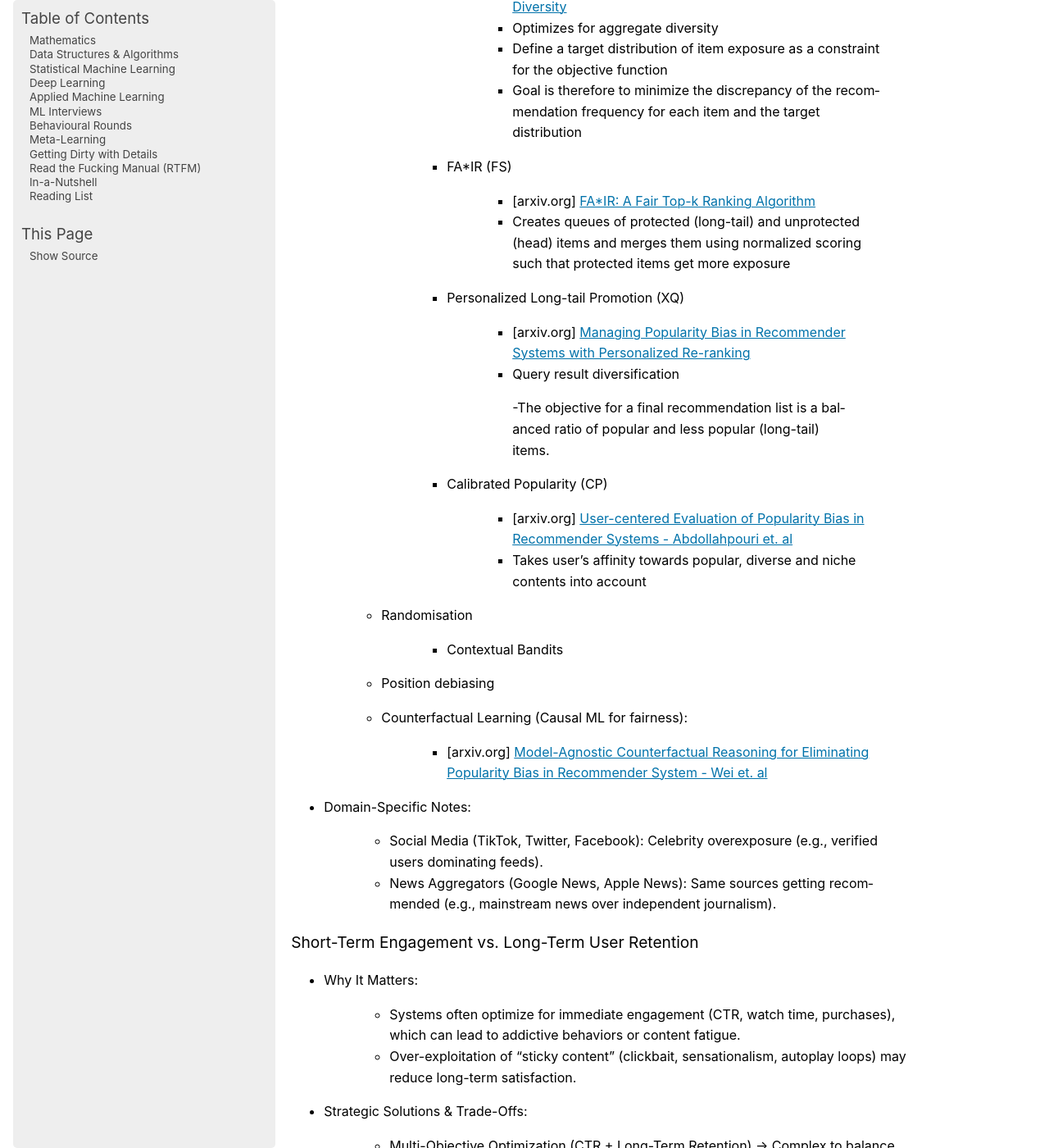
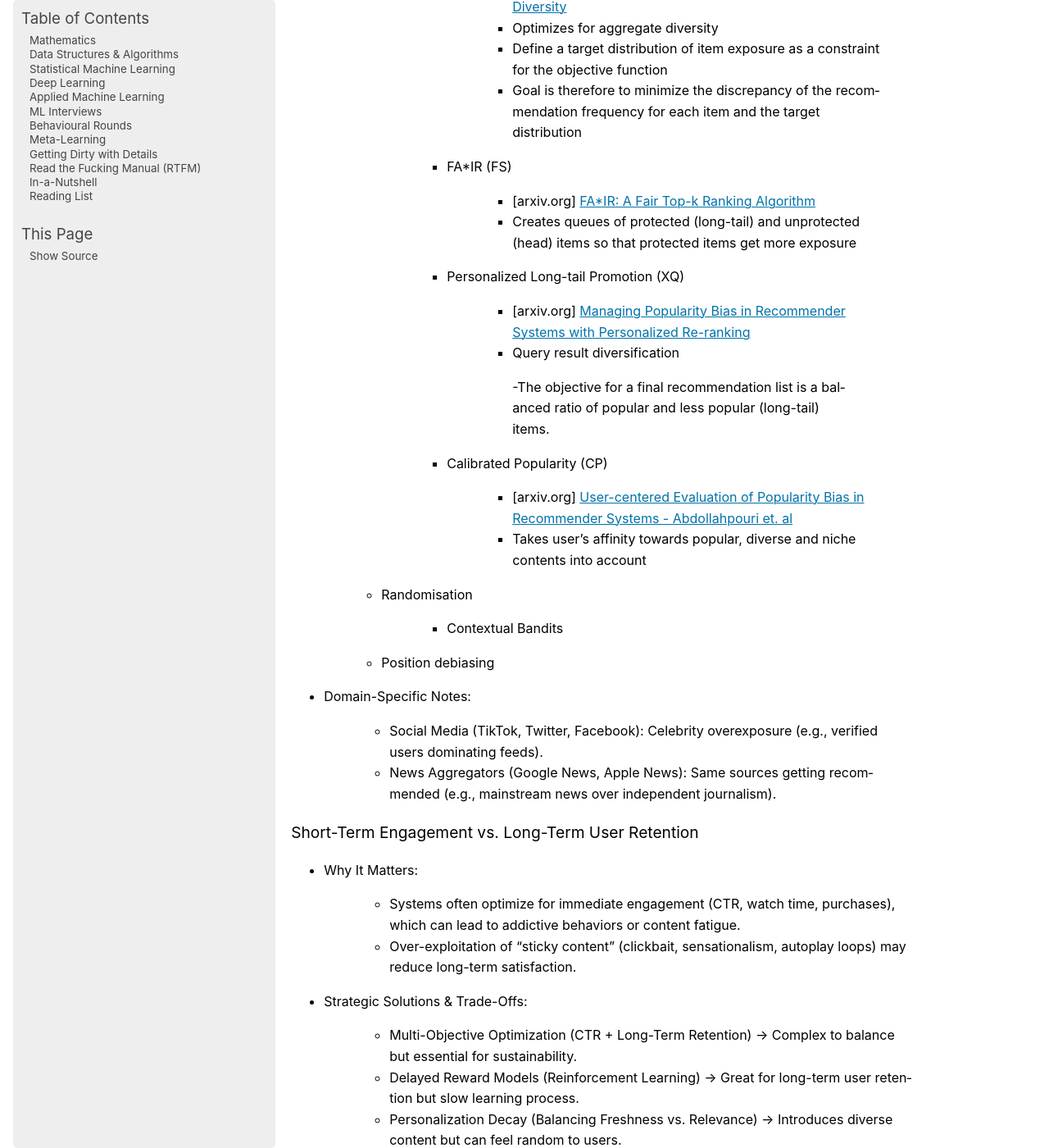
Before and after one commit to uselesstechjunks/leetcode, a Sphinx documentation site: the page built from docs/source/applied/methods/rank.rst, in a window 1280 px wide and 1400 px high, scrolled down 25580 px. Shown: the whole window at 82% size. Built offline with Sphinx 7.4.7, drawn with Linux system fonts in a browser that asks for light colours; pages that are not in the unit, such as notebooks, are missing from menus.

Commit message:
Update rank.rst

```diff
--- a/docs/source/applied/methods/rank.rst
+++ b/docs/source/applied/methods/rank.rst
@@ -880,7 +880,7 @@ Popularity Bias & Feedback Loops
 		- FA*IR (FS)
 
 			- [arxiv.org] `FA*IR: A Fair Top-k Ranking Algorithm <https://arxiv.org/abs/1706.06368>`_
-			- Creates queues of protected (long-tail) and unprotected (head) items and merges them using normalized scoring such that protected items get more exposure
+			- Creates queues of protected (long-tail) and unprotected (head) items so that protected items get more exposure
 		- Personalized Long-tail Promotion (XQ)
 
 			- [arxiv.org] `Managing Popularity Bias in Recommender Systems with Personalized Re-ranking <https://arxiv.org/abs/1901.07555>`_
@@ -894,10 +894,6 @@ Popularity Bias & Feedback Loops
 
 		- Contextual Bandits
 	- Position debiasing
-	- Counterfactual Learning (Causal ML for fairness):
-
-		- [arxiv.org] `Model-Agnostic Counterfactual Reasoning for Eliminating Popularity Bias in Recommender System - Wei et. al <https://arxiv.org/pdf/2010.15363>`_
-
 - Domain-Specific Notes:
 
 	- Social Media (TikTok, Twitter, Facebook): Celebrity overexposure (e.g., verified users dominating feeds).
```
